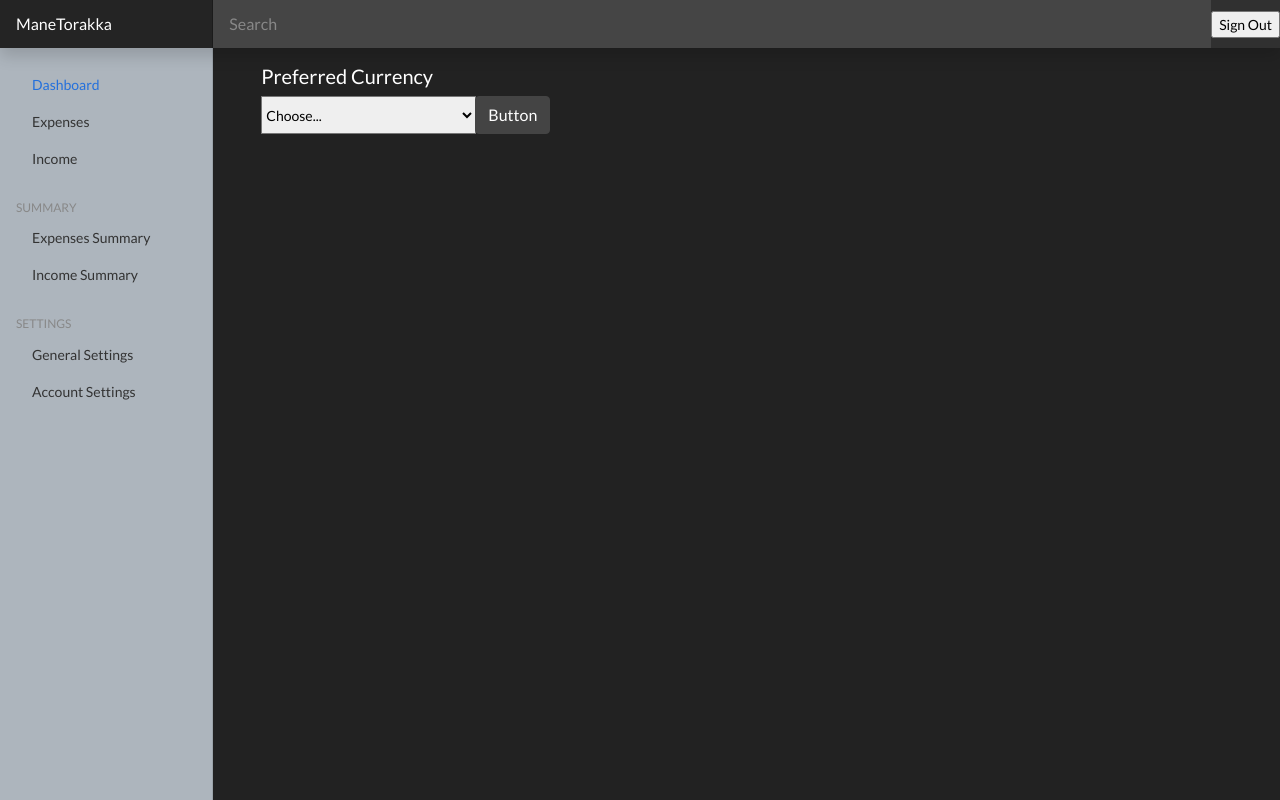
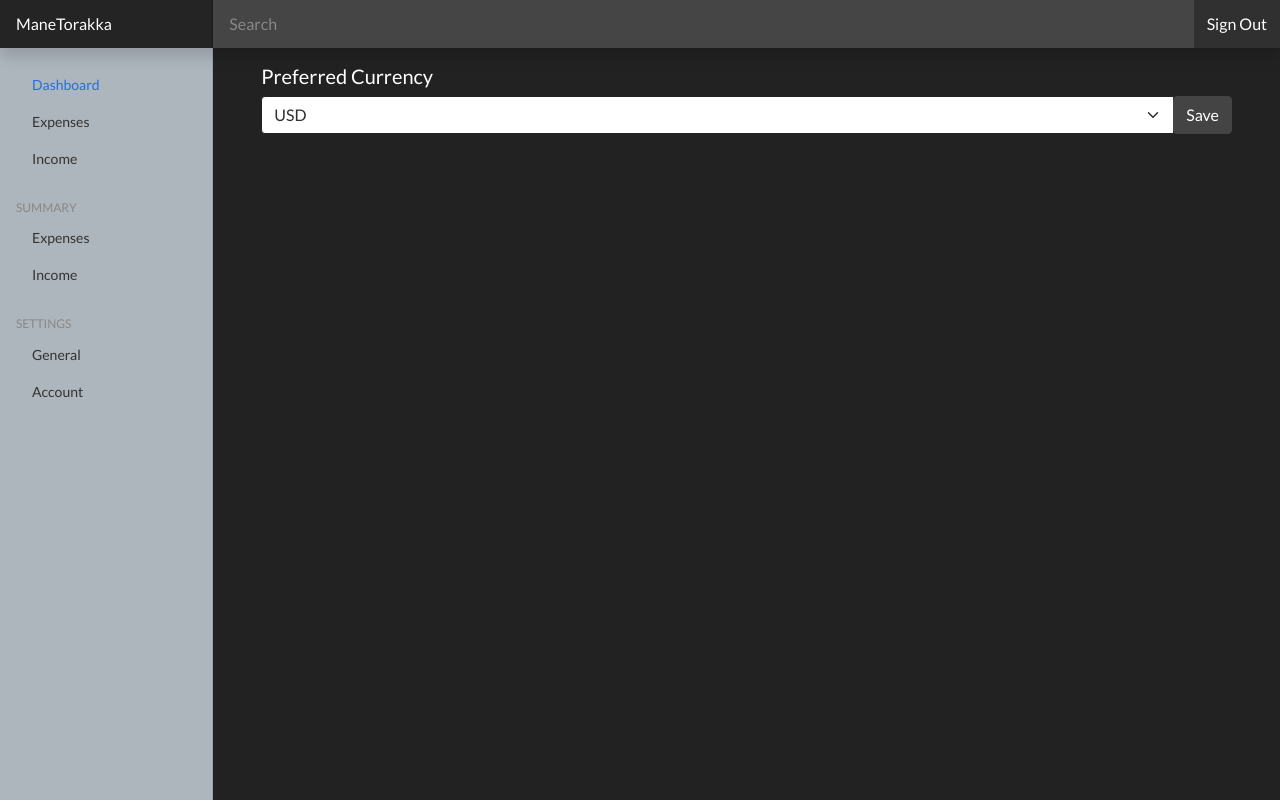
Before and after one commit to Riyuze/MoneyTracker, a Django app: template templates/preferences/index.html in a window 1280 px wide. Run offline with Django 3.2, Linux system fonts and the light colour scheme; the template is opened without the code that fills it: most values are stand-ins (such as "Sample title", 1, 10 or a date in 2020); some libraries are stand-ins or nearby versions.

Commit message:
Working preferences page

```diff
--- a/templates/base.html
+++ b/templates/base.html
@@ -27,8 +27,11 @@
     <div class="nav-item text-nowrap">
 
       <form action="{% url 'logout' %}" method="POST">
+
         {% csrf_token %}
-        <input type="submit" value="Sign Out">
+
+        <input class="btn" type="submit" value="Sign Out">
+
       </form>
 
     </div>
--- a/templates/partials/sidebar.html
+++ b/templates/partials/sidebar.html
@@ -29,12 +29,12 @@
       <ul class="nav flex-column mb-2">
         <li class="nav-item">
           <a class="nav-link" href="#">
-            Expenses Summary
+            Expenses
           </a>
         </li>
         <li class="nav-item">
           <a class="nav-link" href="#">
-            Income Summary
+            Income
           </a>
         </li>
       </ul>
@@ -48,12 +48,12 @@
       <ul class="nav flex-column mb-2">
         <li class="nav-item">
           <a class="nav-link" href="{% url 'preferences' %}">
-            General Settings
+            General
           </a>
         </li>
         <li class="nav-item">
           <a class="nav-link" href="#">
-            Account Settings
+            Account
           </a>
         </li>
       </ul>
--- a/templates/preferences/index.html
+++ b/templates/preferences/index.html
@@ -3,19 +3,40 @@
 {% block content %}
 
 <div class="container mt-3">
+
+  {% include 'partials/messages.html' %}
+
+  <form action="{% url 'preferences' %}" method="POST">
+
+    {% csrf_token %}
+
     <h5>Preferred Currency</h5>
 
     <div class="input-group">
-        <select class="custom-select" id="inputGroupSelect04">
-          <option selected>Choose...</option>
-        {% for currency in currencies %}
-          <option>{{ currency.name }} - {{currency.value }}</option>
-        {% endfor %}
+        <select name="currency" class="form-select" id="inputGroupSelect04">
+
+          {% if user_preferences.currency %}
+
+          <option name="currency" selected>{{user_preferences.currency}}</option>
+
+          {% endif %}
+
+          {% for currency in currencies %}
+
+            <option value="{{ currency.name }} - {{currency.value }}">
+              {{ currency.name }} - {{currency.value }}
+            </option>
+
+          {% endfor %}
+
         </select>
+
         <div class="input-group-append">
-          <button class="btn btn-secondary" type="button">Button</button>
+          <input class="btn btn-secondary" type="submit" value="Save">
         </div>
+
       </div>
+    </form>
 </div>
 
 {% endblock %}
```
Also changed, not shown: UserPreferences/views.py (+23 -4 lines).
